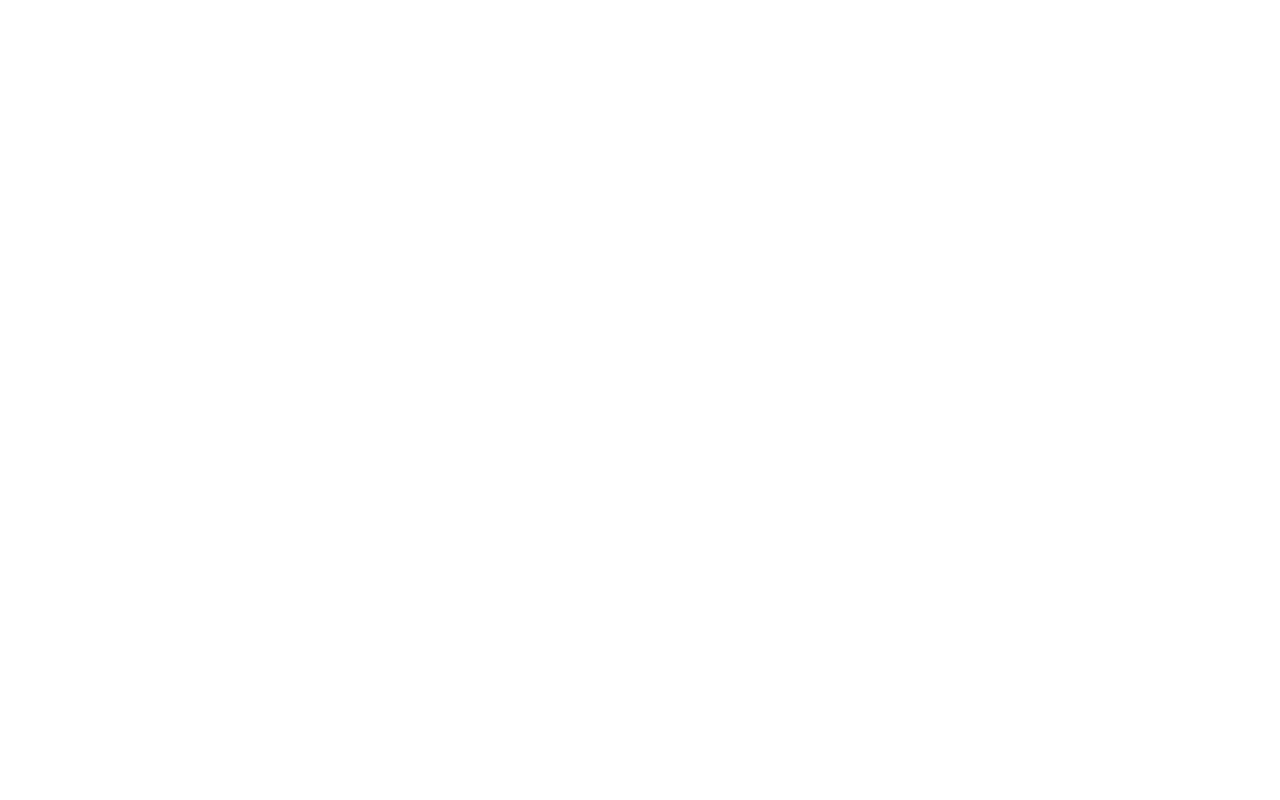
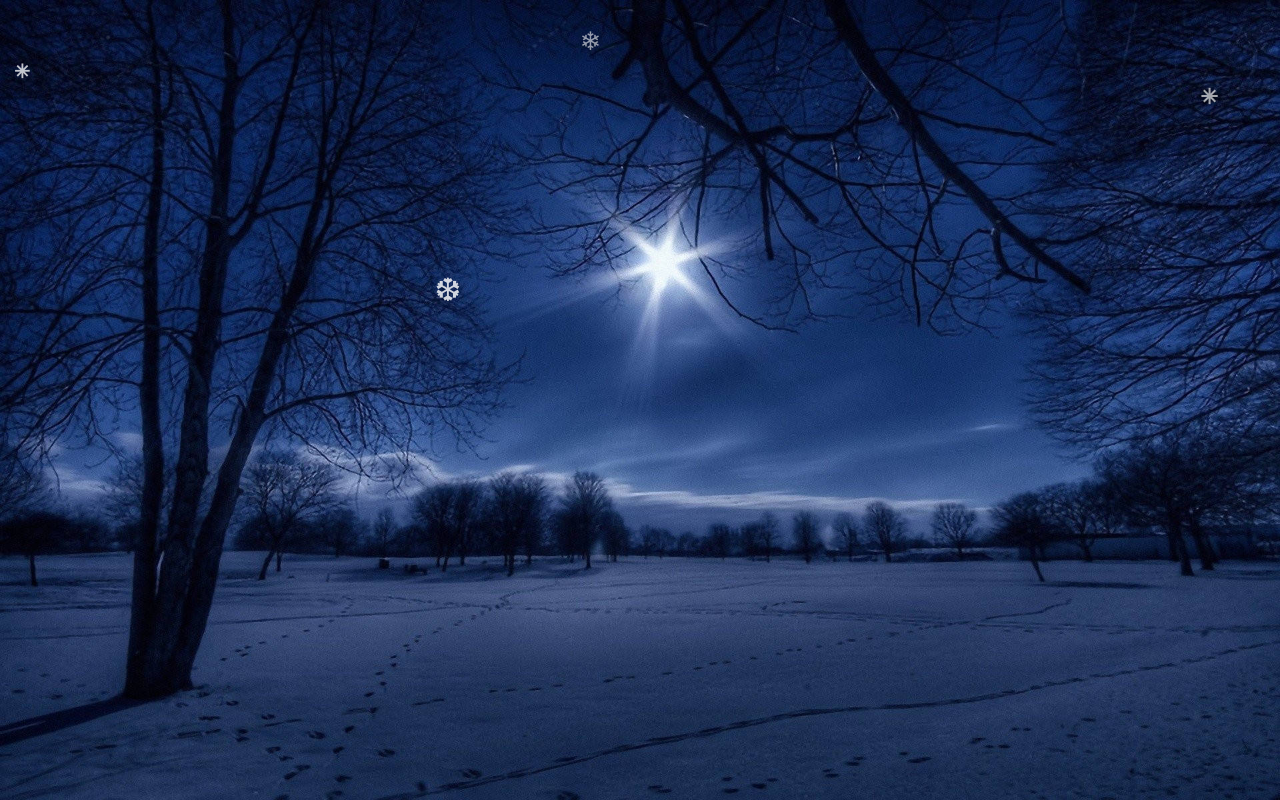
Before and after one commit to CaspianDiv/Snowy_Site_JS, a plain HTML site: page index.htm in a window 1280 px wide. Drawn offline with Linux system fonts and the light colour scheme.

Commit message:
Update index.htm

```diff
--- a/index.htm
+++ b/index.htm
@@ -4,7 +4,7 @@
         <meta charset="UTF-8" />
         <title>Document</title>
         <style>
-            body { min-height: 100vh; margin: 0; background: url('img/winter.jpg') center/cover; }
+            body { min-height: 100vh; margin: 0; background: url('winter.jpg') center/cover; }
             #qar { height: 100vh; position: relative; overflow: hidden;}
             #qar > * { position: absolute; }
         </style>
```
